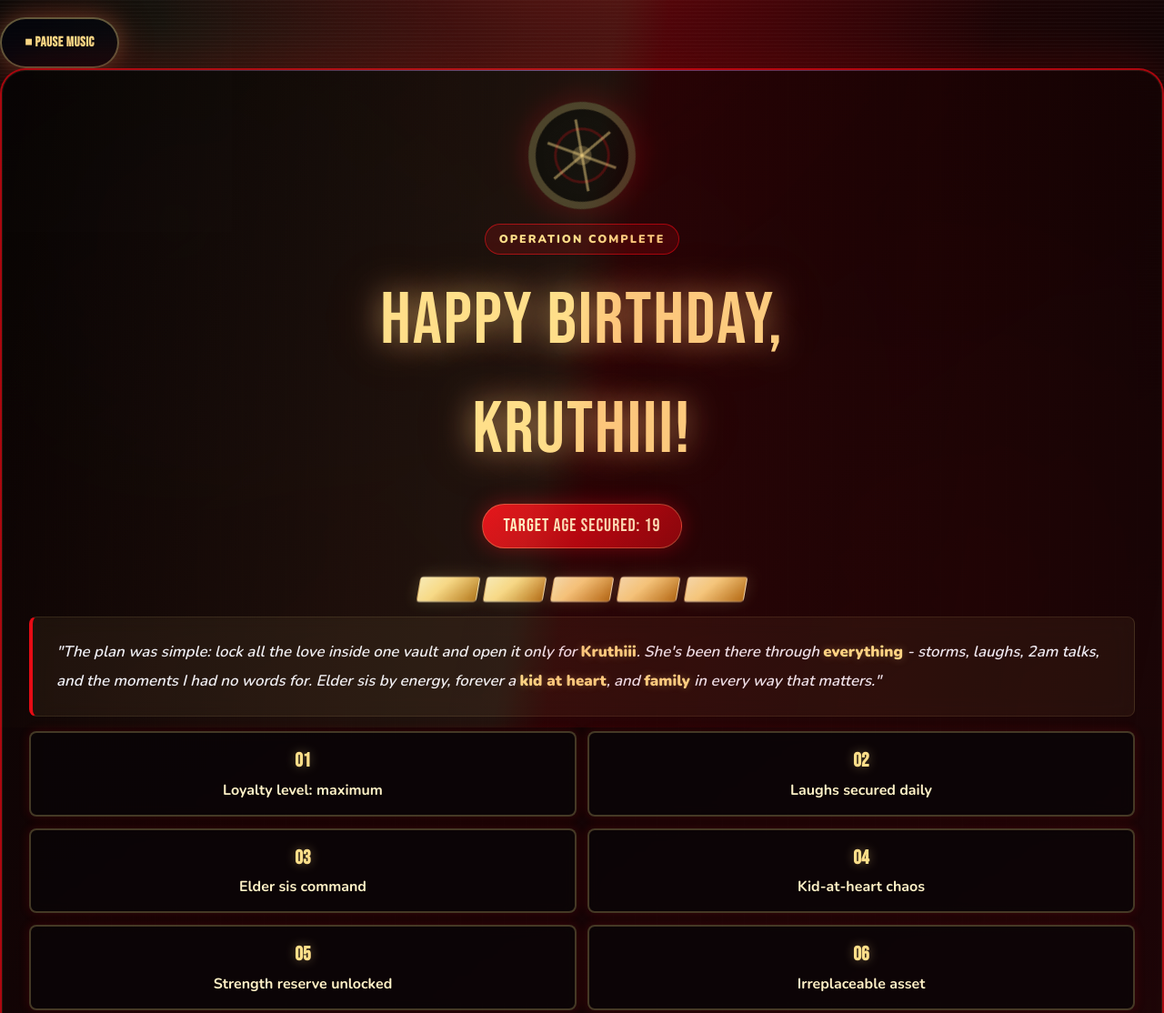
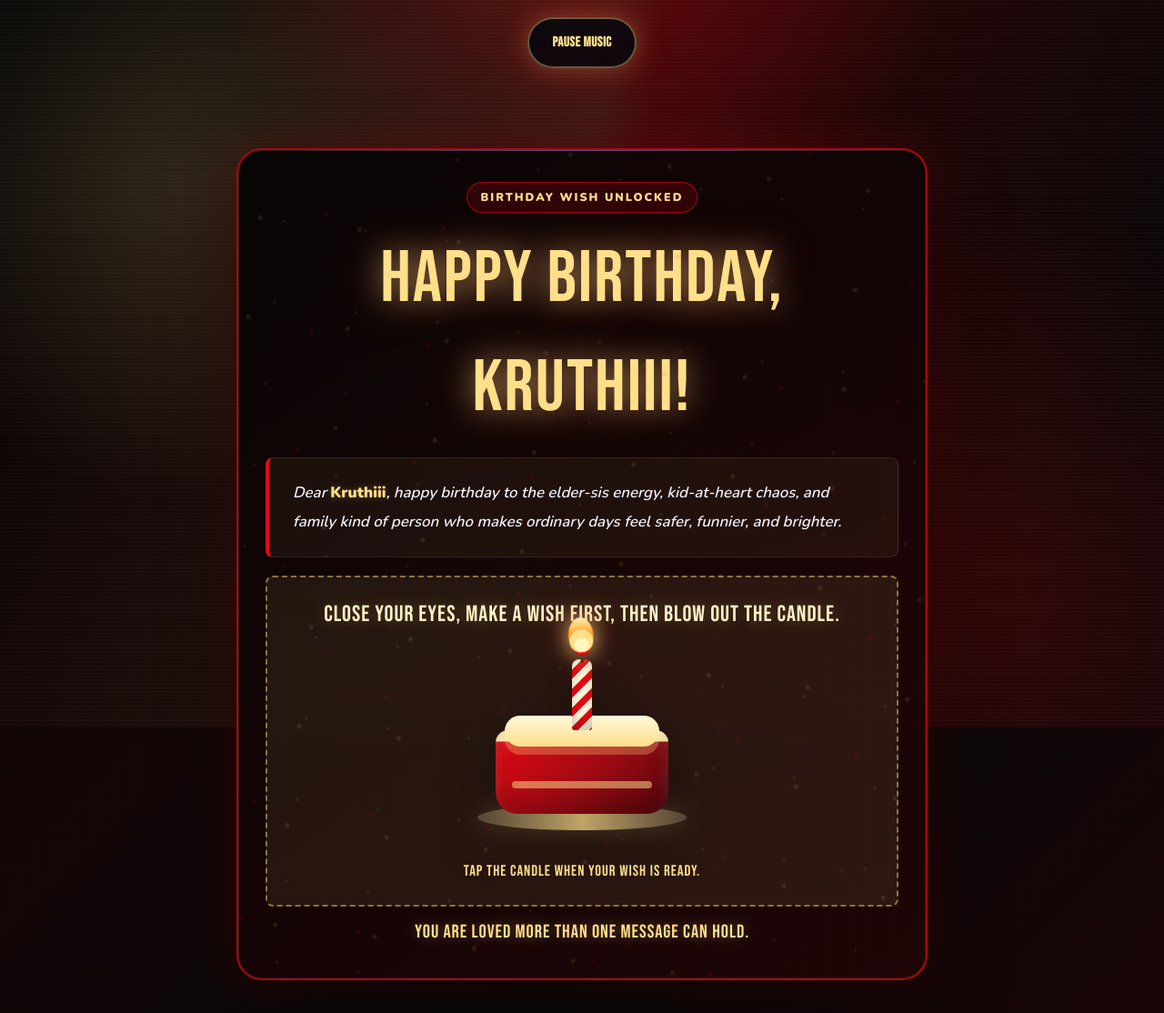
Before and after one commit to anujdm12/trial, a website: page surprise.html in a window 1280 px wide. Shown: the top 1114 px of the page at 91% size. Drawn offline with nearby package versions, Linux system fonts and the light colour scheme.

Commit message:
Customize birthday wish surprise page

```diff
--- a/styles.css
+++ b/styles.css
@@ -1467,6 +1467,45 @@ button {
     inset 0 0 0 1px rgba(255, 223, 138, 0.09);
 }
 
+.birthday-wish-card {
+  position: relative;
+  overflow: hidden;
+  z-index: 4;
+  width: min(760px, calc(100% - 2rem));
+  max-width: 760px;
+  margin: clamp(5.5rem, 9vh, 7rem) auto 3rem;
+}
+
+#bday-music-wrap {
+  position: relative;
+  z-index: 7;
+  display: flex;
+  justify-content: center;
+  width: min(760px, calc(100% - 2rem));
+  margin: 0 auto;
+}
+
+.birthday-wish-card::after {
+  content: '';
+  position: absolute;
+  inset: -40%;
+  pointer-events: none;
+  background:
+    radial-gradient(circle, rgba(255, 223, 138, 0.22) 0 2px, transparent 3px) 14% 18% / 110px 110px,
+    radial-gradient(circle, rgba(229, 9, 20, 0.22) 0 2px, transparent 3px) 72% 24% / 130px 130px,
+    radial-gradient(circle, rgba(255, 255, 255, 0.18) 0 1px, transparent 2px) 45% 72% / 90px 90px;
+  opacity: 0.45;
+  animation: wish-sparkle-drift 13s linear infinite;
+}
+
+.birthday-wish-card.wish-complete {
+  box-shadow:
+    0 28px 88px rgba(0, 0, 0, 0.55),
+    0 0 70px rgba(255, 223, 138, 0.34),
+    0 0 48px rgba(229, 9, 20, 0.24),
+    inset 0 0 0 1px rgba(255, 223, 138, 0.14);
+}
+
 .surprise-title {
   font-family: 'Bebas Neue', 'Nunito', sans-serif;
   font-size: clamp(3rem, 10vw, 5rem);
@@ -1495,64 +1534,6 @@ button {
   letter-spacing: 2px;
 }
 
-.vault-door {
-  position: relative;
-  width: 118px;
-  height: 118px;
-  margin: 0 auto 1rem;
-  border-radius: 50%;
-  border: 8px solid rgba(255, 223, 138, 0.24);
-  background:
-    radial-gradient(circle at center, rgba(255, 223, 138, 0.24) 0 10px, transparent 11px),
-    radial-gradient(circle at center, rgba(5, 5, 5, 0.92) 0 38%, rgba(229, 9, 20, 0.24) 39% 42%, rgba(4, 4, 4, 0.92) 43%);
-  box-shadow: 0 0 34px rgba(229, 9, 20, 0.28), inset 0 0 32px rgba(0, 0, 0, 0.7);
-  animation: vault-spin 9s linear infinite;
-}
-
-.vault-door span {
-  position: absolute;
-  left: 50%;
-  top: 50%;
-  width: 78%;
-  height: 3px;
-  background: rgba(255, 223, 138, 0.46);
-  transform-origin: center;
-}
-
-.vault-door span:nth-child(1) {
-  transform: translate(-50%, -50%) rotate(0deg);
-}
-
-.vault-door span:nth-child(2) {
-  transform: translate(-50%, -50%) rotate(60deg);
-}
-
-.vault-door span:nth-child(3) {
-  transform: translate(-50%, -50%) rotate(120deg);
-}
-
-.gold-stack {
-  display: grid;
-  grid-template-columns: repeat(5, minmax(22px, 1fr));
-  gap: 0.45rem;
-  width: min(100%, 360px);
-  margin: 1rem auto;
-}
-
-.gold-stack span {
-  height: 28px;
-  border-radius: 4px;
-  border: 1px solid rgba(255, 255, 255, 0.25);
-  background: linear-gradient(135deg, #fff2bd, #ffdf8a 40%, #b77817);
-  box-shadow: 0 8px 18px rgba(0, 0, 0, 0.24), 0 0 18px rgba(255, 223, 138, 0.2);
-  transform: skewX(-10deg);
-  animation: gold-shine 2.4s ease-in-out infinite;
-}
-
-.gold-stack span:nth-child(even) {
-  animation-delay: 0.4s;
-}
-
 @keyframes popIn {
   0% {
     transform: scale(0.6);
@@ -1596,52 +1577,6 @@ button {
   font-weight: 900;
   text-shadow: 0 0 10px rgba(255, 223, 138, 0.28);
 }
-
-.reasons-grid {
-  display: grid;
-  grid-template-columns: repeat(2, minmax(0, 1fr));
-  gap: 0.8rem;
-  margin: 1rem 0;
-}
-
-
-.reason-pill {
-  background: rgba(10, 6, 7, 0.78);
-  border: 2px solid rgba(255, 223, 138, 0.24);
-  border-radius: 8px;
-  padding: 0.95rem 0.85rem;
-  text-align: center;
-  font-size: 1rem;
-  font-weight: 700;
-  color: #fff2c7;
-  box-shadow: 0 0 12px rgba(229, 9, 20, 0.18);
-  transition: all 0.3s;
-  backdrop-filter: blur(6px);
-  -webkit-backdrop-filter: blur(6px);
-}
-
-.reason-pill .ri {
-  font-family: 'Bebas Neue', 'Nunito', sans-serif;
-  font-size: 1.35rem;
-  display: block;
-  margin-bottom: 3px;
-  color: #ffdf8a;
-  filter: drop-shadow(0 0 6px rgba(255, 223, 138, 0.35));
-}
-
-.reason-pill:hover {
-  background: rgba(229, 9, 20, 0.22);
-  border-color: #e50914;
-  color: #fff;
-  box-shadow: 0 0 24px rgba(229, 9, 20, 0.32);
-}
-
-.reason-pill .ri {
-  font-size: 1.35rem;
-  display: block;
-  margin-bottom: 3px;
-}
-
 
 .footer-love {
   font-family: 'Bebas Neue', 'Nunito', sans-serif;
@@ -1693,21 +1628,221 @@ button {
 }
 
 .wish-vault {
+  position: relative;
   background: rgba(255, 223, 138, 0.08);
   border: 2px dashed rgba(255, 223, 138, 0.46);
   border-radius: 8px;
-  padding: 1.2rem;
-  margin: 0.8rem 0;
+  padding: 1.4rem 1rem 1.3rem;
+  margin: 1.2rem 0 0.8rem;
+  color: #ffdf8a;
+  overflow: hidden;
+}
+
+.wish-instruction,
+.wish-action {
+  position: relative;
+  z-index: 2;
+  font-family: 'Bebas Neue', 'Nunito', sans-serif;
+  letter-spacing: 1px;
+  text-transform: uppercase;
+}
+
+.wish-instruction {
+  font-size: clamp(1.15rem, 3vw, 1.55rem);
+  color: #fff2c7;
+  text-shadow: 0 0 18px rgba(255, 223, 138, 0.3);
+}
+
+.wish-action {
+  min-height: 1.8rem;
+  margin-top: 0.55rem;
+  font-size: 1.05rem;
+  color: #ffdf8a;
+}
+
+.cake-stage {
+  position: relative;
+  z-index: 2;
+  display: block;
+  width: min(260px, 76vw);
+  height: 230px;
+  margin: 0.8rem auto 0.2rem;
+  border: 0;
+  background: transparent;
+  cursor: pointer;
+  filter: drop-shadow(0 22px 28px rgba(0, 0, 0, 0.34));
+}
+
+.cake-stage:focus-visible {
+  outline: 3px solid #ffdf8a;
+  outline-offset: 6px;
+  border-radius: 14px;
+}
+
+.cake-plate {
+  position: absolute;
+  left: 50%;
+  bottom: 24px;
+  width: 230px;
+  height: 28px;
+  border-radius: 50%;
+  background: linear-gradient(90deg, rgba(255, 242, 199, 0.22), rgba(255, 223, 138, 0.72), rgba(255, 242, 199, 0.22));
+  transform: translateX(-50%);
+  box-shadow: 0 0 28px rgba(255, 223, 138, 0.22);
+}
+
+.cake-body {
+  position: absolute;
+  left: 50%;
+  bottom: 42px;
+  width: 190px;
+  height: 92px;
+  border-radius: 14px 14px 24px 24px;
+  background:
+    linear-gradient(180deg, #ffebad 0 12px, transparent 13px),
+    linear-gradient(135deg, #e50914, #9a0a13 58%, #52060b);
+  transform: translateX(-50%);
+  box-shadow:
+    inset 0 -18px 24px rgba(0, 0, 0, 0.18),
+    inset 0 10px 18px rgba(255, 255, 255, 0.13);
+}
+
+.cake-icing {
+  position: absolute;
+  inset: -16px 10px auto;
+  height: 34px;
+  border-radius: 999px;
+  background: linear-gradient(180deg, #fff7d8, #ffdf8a);
+  box-shadow: 0 9px 0 rgba(255, 223, 138, 0.28);
+}
+
+.cake-layer {
+  position: absolute;
+  left: 18px;
+  right: 18px;
+  bottom: 28px;
+  height: 8px;
+  border-radius: 999px;
+  background: rgba(255, 223, 138, 0.52);
+}
+
+.candle {
+  position: absolute;
+  left: 50%;
+  bottom: 134px;
+  width: 22px;
+  height: 78px;
+  border-radius: 8px 8px 3px 3px;
+  background:
+    repeating-linear-gradient(135deg, #fff8dc 0 8px, #e50914 8px 15px);
+  transform: translateX(-50%);
+  box-shadow: inset 0 -10px 12px rgba(0, 0, 0, 0.18);
+}
+
+.wick {
+  position: absolute;
+  left: 50%;
+  top: -8px;
+  width: 3px;
+  height: 12px;
+  border-radius: 999px;
+  background: #1d1111;
+  transform: translateX(-50%);
+}
+
+.flame {
+  position: absolute;
+  left: 50%;
+  top: -48px;
+  width: 28px;
+  height: 44px;
+  border-radius: 55% 55% 55% 55%;
+  background:
+    radial-gradient(circle at 50% 72%, #fff8bd 0 22%, transparent 24%),
+    radial-gradient(circle at 50% 62%, #ffdf8a 0 42%, transparent 44%),
+    linear-gradient(180deg, #fff2bd, #ff9f1c 45%, #e50914 96%);
+  transform: translateX(-50%) rotate(-4deg);
+  transform-origin: 50% 88%;
+  box-shadow: 0 0 24px rgba(255, 223, 138, 0.88), 0 0 48px rgba(229, 9, 20, 0.42);
+  animation: flame-flicker 0.12s infinite alternate ease-in-out;
+}
+
+.smoke {
+  position: absolute;
+  left: 50%;
+  top: -46px;
+  width: 12px;
+  height: 12px;
+  border-radius: 50%;
+  background: rgba(255, 255, 255, 0.42);
+  opacity: 0;
+  filter: blur(4px);
+  transform: translateX(-50%);
+}
+
+.wish-vault.candle-out .flame {
+  opacity: 0;
+  transform: translateX(-50%) scale(0.2) rotate(18deg);
+  animation: none;
+  transition: opacity 0.28s ease, transform 0.28s ease;
+}
+
+.wish-vault.candle-out .smoke-one {
+  animation: smoke-rise-one 1.7s ease-out forwards;
+}
+
+.wish-vault.candle-out .smoke-two {
+  animation: smoke-rise-two 1.9s 0.12s ease-out forwards;
+}
+
+.wish-reveal {
+  position: relative;
+  z-index: 2;
+  max-height: 0;
+  opacity: 0;
+  overflow: hidden;
+  color: #fff2c7;
+  font-size: 1.02rem;
+  font-weight: 800;
+  line-height: 1.7;
+  transition: max-height 0.8s ease, opacity 0.5s ease, margin-top 0.5s ease;
+}
+
+.wish-vault.candle-out .wish-reveal {
+  max-height: 180px;
+  opacity: 1;
+  margin-top: 0.8rem;
+}
+
+.birthday-blessing {
+  position: relative;
+  z-index: 2;
   color: #ffdf8a;
   font-family: 'Bebas Neue', 'Nunito', sans-serif;
-  font-size: 1.35rem;
+  font-size: 1.28rem;
   letter-spacing: 1px;
   text-transform: uppercase;
-}
-
-.vault-cake {
-  font-size: 3rem;
-  animation: floatY 2s ease-in-out infinite;
+  text-shadow: 0 0 16px rgba(255, 223, 138, 0.38);
+}
+
+.birthday-sparkles {
+  position: fixed;
+  inset: 0;
+  z-index: 6;
+  pointer-events: none;
+  overflow: hidden;
+}
+
+.birthday-sparkle {
+  position: absolute;
+  left: var(--x);
+  top: var(--y);
+  width: var(--size);
+  height: var(--size);
+  border-radius: 50%;
+  background: var(--spark);
+  box-shadow: 0 0 16px var(--spark);
+  animation: birthday-burst 1.35s ease-out forwards;
 }
 
 @keyframes vault-spin {
@@ -1718,6 +1853,40 @@ button {
 @keyframes gold-shine {
   0%, 100% { filter: brightness(0.95); }
   50% { filter: brightness(1.28); }
+}
+
+@keyframes wish-sparkle-drift {
+  from { transform: translate3d(0, 0, 0) rotate(0deg); }
+  to { transform: translate3d(9%, 8%, 0) rotate(18deg); }
+}
+
+@keyframes flame-flicker {
+  from { transform: translateX(-50%) rotate(-7deg) scaleY(0.92); }
+  to { transform: translateX(-50%) rotate(6deg) scaleY(1.06); }
+}
+
+@keyframes smoke-rise-one {
+  0% { opacity: 0.72; transform: translate(-50%, 0) scale(0.7); }
+  100% { opacity: 0; transform: translate(-88%, -92px) scale(2.5); }
+}
+
+@keyframes smoke-rise-two {
+  0% { opacity: 0.62; transform: translate(-50%, 0) scale(0.65); }
+  100% { opacity: 0; transform: translate(40%, -104px) scale(2.8); }
+}
+
+@keyframes birthday-burst {
+  0% {
+    opacity: 0;
+    transform: translate(-50%, -50%) scale(0.25);
+  }
+  12% {
+    opacity: 1;
+  }
+  100% {
+    opacity: 0;
+    transform: translate(calc(-50% + var(--dx)), calc(-50% + var(--dy))) scale(1.08);
+  }
 }
 
 @media (max-width: 720px) {
@@ -1745,8 +1914,7 @@ button {
     padding: 1.4rem 1rem 3rem;
   }
   .cd-grid,
-  .options,
-  .reasons-grid {
+  .options {
     grid-template-columns: 1fr;
   }
   .hero-box,
@@ -1874,18 +2042,21 @@ button {
     line-height: 1.75;
   }
 
-  .reason-pill {
-    padding: 0.85rem 0.75rem;
-    font-size: 0.95rem;
-  }
-
-  .reason-pill .ri {
-    font-size: 1.2rem;
-  }
-
-  .footer-love {
-    font-size: 1.02rem;
-    line-height: 1.4;
+  .cake-stage {
+    height: 205px;
+  }
+
+  .cake-plate {
+    width: 205px;
+  }
+
+  .cake-body {
+    width: 168px;
+    height: 82px;
+  }
+
+  .candle {
+    bottom: 122px;
   }
 }
 
@@ -1896,7 +2067,6 @@ button {
   }
 
   .cd-grid,
-  .reasons-grid,
   .options {
     grid-template-columns: 1fr;
   }
@@ -1911,8 +2081,15 @@ button {
 
   .surprise-msg p,
   .cd-msg,
-  .countdown-microcopy,
-  .reason-pill {
+  .countdown-microcopy {
     font-size: 0.92rem;
   }
-}
+
+  .wish-instruction {
+    font-size: 1.05rem;
+  }
+
+  .birthday-blessing {
+    font-size: 1.05rem;
+  }
+}
--- a/surprise.html
+++ b/surprise.html
@@ -12,39 +12,41 @@
 <body>
   <audio id="birthday-audio" src="Happy Birthday (Piano Version).mp3" loop preload="auto"></audio>
   <div id="bday-music-wrap"></div>
-  <div class="surprise-box">
-    <div class="vault-door" aria-hidden="true">
-      <span></span><span></span><span></span>
-    </div>
-    <div class="surprise-classified">Operation complete</div>
+  <div class="birthday-sparkles" id="birthday-sparkles" aria-hidden="true"></div>
+  <main class="surprise-box birthday-wish-card">
+    <div class="surprise-classified">Birthday wish unlocked</div>
     <div class="surprise-title">Happy Birthday,<br>Kruthiii!</div>
-    <div class="age-badge">Target age secured: 19</div>
-    <div class="gold-stack" aria-hidden="true">
-      <span></span><span></span><span></span><span></span><span></span>
-    </div>
     <div class="surprise-msg">
       <p>
-        "The plan was simple: lock all the love inside one vault and open it only for
-        <span class="hl">Kruthiii</span>. She's been there through
-        <span class="hl">everything</span> - storms, laughs, 2am talks, and the moments I had no words for.
-        Elder sis by energy, forever a <span class="hl">kid at heart</span>, and
-        <span class="hl">family</span> in every way that matters."
+        Dear <span class="hl">Kruthiii</span>, happy birthday to the elder-sis energy,
+        kid-at-heart chaos, and family kind of person who makes ordinary days feel safer,
+        funnier, and brighter.
       </p>
     </div>
-    <div class="reasons-grid">
-      <div class="reason-pill"><span class="ri">01</span>Loyalty level: maximum</div>
-      <div class="reason-pill"><span class="ri">02</span>Laughs secured daily</div>
-      <div class="reason-pill"><span class="ri">03</span>Elder sis command</div>
-      <div class="reason-pill"><span class="ri">04</span>Kid-at-heart chaos</div>
-      <div class="reason-pill"><span class="ri">05</span>Strength reserve unlocked</div>
-      <div class="reason-pill"><span class="ri">06</span>Irreplaceable asset</div>
+
+    <section class="wish-vault" id="wish-vault" aria-labelledby="wish-title">
+      <div class="wish-instruction" id="wish-title">Close your eyes, make a wish first, then blow out the candle.</div>
+      <button class="cake-stage" id="blow-candle" type="button" aria-label="Blow out the birthday candle">
+        <span class="cake-plate" aria-hidden="true"></span>
+        <span class="cake-body" aria-hidden="true">
+          <span class="cake-icing"></span>
+          <span class="cake-layer"></span>
+        </span>
+        <span class="candle" aria-hidden="true">
+          <span class="wick"></span>
+          <span class="flame"></span>
+          <span class="smoke smoke-one"></span>
+          <span class="smoke smoke-two"></span>
+        </span>
+      </button>
+      <div class="wish-action" id="wish-action">Tap the candle when your wish is ready.</div>
+      <div class="wish-reveal" id="wish-reveal" aria-live="polite">May this year bring you soft days, loud laughs, brave choices, and every tiny dream you secretly wished for.</div>
+    </section>
+
+    <div class="birthday-blessing">
+      You are loved more than one message can hold.
     </div>
-    <div class="wish-vault">
-      <div class="vault-cake">Cake</div>
-      <div>Make a wish, commander.</div>
-    </div>
-    <div class="footer-love">Mission result: love secured forever <span class="pulse">heart</span></div>
-  </div>
+  </main>
   <script src="surprise.js" defer></script>
 </body>
 </html>
--- a/surprise.js
+++ b/surprise.js
@@ -1,8 +1,10 @@
-// surprise.js
-// Handles birthday music and button for the surprise page only
-
 const birthdayAudio = document.getElementById('birthday-audio');
 const bdayMusicWrap = document.getElementById('bday-music-wrap');
+const wishVault = document.getElementById('wish-vault');
+const blowCandleButton = document.getElementById('blow-candle');
+const wishAction = document.getElementById('wish-action');
+const sparkleRoot = document.getElementById('birthday-sparkles');
+const wishCard = document.querySelector('.birthday-wish-card');
 
 function prepareBirthdayAudio() {
   if (!birthdayAudio) return;
@@ -11,71 +13,128 @@ function prepareBirthdayAudio() {
   birthdayAudio.preload = 'auto';
 }
 
+function syncMusicUi() {
+  const label = birthdayAudio && !birthdayAudio.paused ? 'Pause music' : 'Play birthday music';
+  document.querySelectorAll('.music-btn-inner').forEach((element) => {
+    element.textContent = label;
+  });
+}
+
 function attemptPlayBirthdayAudio() {
   if (!birthdayAudio) return;
   prepareBirthdayAudio();
+
   if (birthdayAudio.paused) {
     birthdayAudio.currentTime = 0;
-    birthdayAudio.play();
+    const promise = birthdayAudio.play();
+    if (promise && typeof promise.catch === 'function') {
+      promise.catch(syncMusicUi);
+    }
   }
+
   syncMusicUi();
 }
 
 function toggleBirthdayAudio() {
   if (!birthdayAudio) return;
+
   if (birthdayAudio.paused) {
     attemptPlayBirthdayAudio();
-  } else {
-    birthdayAudio.pause();
-    syncMusicUi();
+    return;
   }
-}
 
-function syncMusicUi() {
-  const label = birthdayAudio && !birthdayAudio.paused ? '⏹ Pause music' : '🎵 Play birthday music';
-  document.querySelectorAll('.music-btn-inner').forEach((element) => {
-    element.textContent = label;
-  });
+  birthdayAudio.pause();
+  syncMusicUi();
 }
 
 function renderMusicButton() {
   if (!bdayMusicWrap) return;
+
   bdayMusicWrap.innerHTML = '';
   const button = document.createElement('button');
   button.type = 'button';
   button.className = 'music-btn';
-  button.innerHTML = `<span class="music-btn-inner">🎵 Play birthday music</span>`;
+  button.innerHTML = '<span class="music-btn-inner">Play birthday music</span>';
   button.addEventListener('click', toggleBirthdayAudio);
   bdayMusicWrap.appendChild(button);
   syncMusicUi();
+}
+
+function enableAudioAfterInteraction() {
+  if (!birthdayAudio) return;
+
+  const events = ['click', 'touchstart', 'keydown', 'pointerdown'];
+  const unlockOnce = () => {
+    if (birthdayAudio.paused) {
+      birthdayAudio.play().then(syncMusicUi).catch(() => {});
+    }
+    events.forEach((eventName) => document.removeEventListener(eventName, unlockOnce));
+  };
+
+  events.forEach((eventName) => document.addEventListener(eventName, unlockOnce, { once: true }));
 }
 
 function autoPlayBirthdayAudio() {
   if (!birthdayAudio) return;
   prepareBirthdayAudio();
   birthdayAudio.currentTime = 0;
+
   const promise = birthdayAudio.play();
   if (promise !== undefined) {
-    promise.then(() => {
+    promise.then(syncMusicUi).catch(() => {
       syncMusicUi();
-    }).catch(() => {
-      // Autoplay blocked — attach one-time interaction fallback
-      syncMusicUi();
-      const events = ['click', 'touchstart', 'keydown', 'pointerdown'];
-      const unlockOnce = () => {
-        if (birthdayAudio.paused) {
-          birthdayAudio.play().then(syncMusicUi).catch(() => {});
-        }
-        events.forEach(e => document.removeEventListener(e, unlockOnce));
-      };
-      events.forEach(e => document.addEventListener(e, unlockOnce, { once: true }));
+      enableAudioAfterInteraction();
     });
   }
+}
+
+function createSparkleBurst() {
+  if (!sparkleRoot) return;
+
+  const colors = ['#ffdf8a', '#fff2c7', '#e50914', '#ffffff'];
+  const centerX = 50;
+  const centerY = 48;
+
+  for (let index = 0; index < 42; index += 1) {
+    const sparkle = document.createElement('span');
+    const angle = Math.random() * Math.PI * 2;
+    const distance = 90 + Math.random() * 230;
+    const size = 5 + Math.random() * 8;
+
+    sparkle.className = 'birthday-sparkle';
+    sparkle.style.setProperty('--x', `${centerX + (Math.random() * 10 - 5)}vw`);
+    sparkle.style.setProperty('--y', `${centerY + (Math.random() * 8 - 4)}vh`);
+    sparkle.style.setProperty('--dx', `${Math.cos(angle) * distance}px`);
+    sparkle.style.setProperty('--dy', `${Math.sin(angle) * distance}px`);
+    sparkle.style.setProperty('--size', `${size}px`);
+    sparkle.style.setProperty('--spark', colors[index % colors.length]);
+    sparkleRoot.appendChild(sparkle);
+
+    window.setTimeout(() => sparkle.remove(), 1500);
+  }
+}
+
+function blowOutCandle() {
+  if (!wishVault || wishVault.classList.contains('candle-out')) return;
+
+  wishVault.classList.add('candle-out');
+  wishCard?.classList.add('wish-complete');
+  if (wishAction) {
+    wishAction.textContent = 'Wish sent. Candle blown out.';
+  }
+  if (blowCandleButton) {
+    blowCandleButton.disabled = true;
+    blowCandleButton.setAttribute('aria-label', 'Birthday candle blown out');
+  }
+
+  createSparkleBurst();
+  attemptPlayBirthdayAudio();
 }
 
 document.addEventListener('DOMContentLoaded', () => {
   renderMusicButton();
   autoPlayBirthdayAudio();
+  blowCandleButton?.addEventListener('click', blowOutCandle);
 });
 
 if (birthdayAudio) {
```
